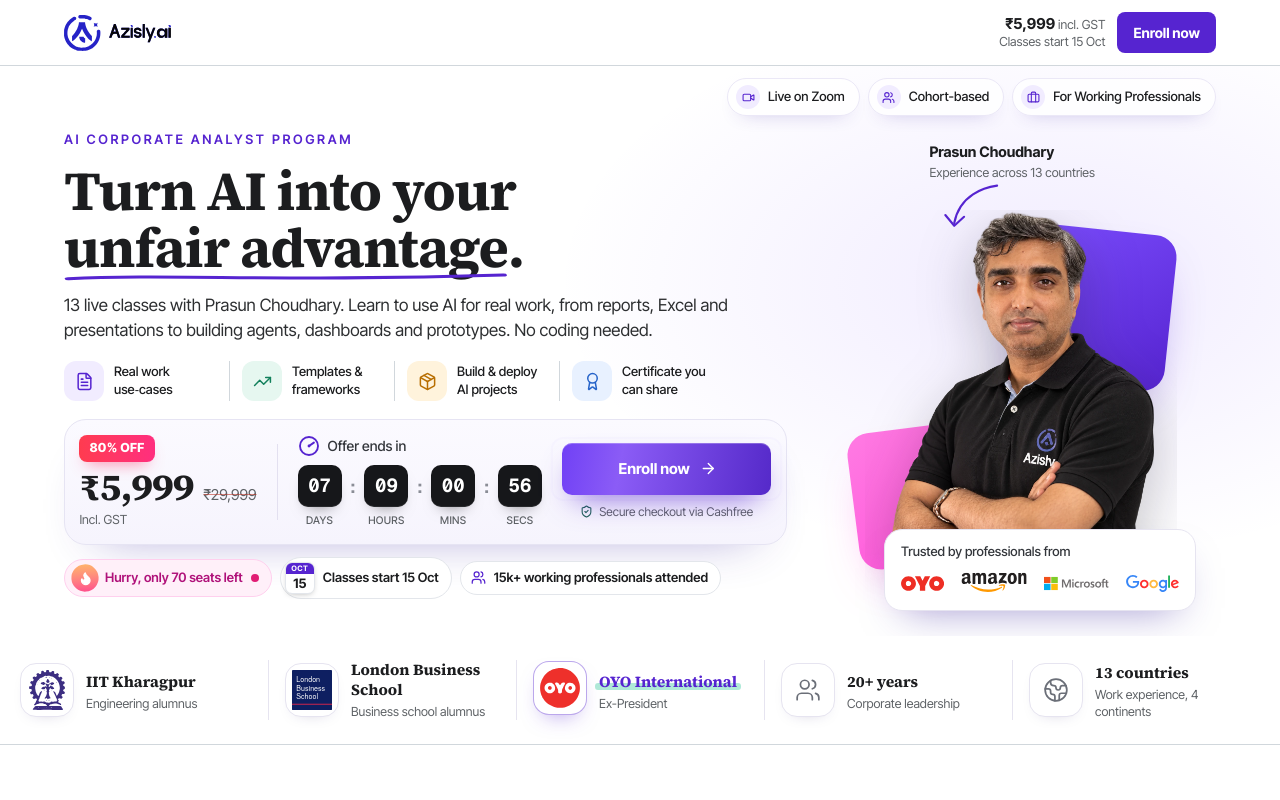
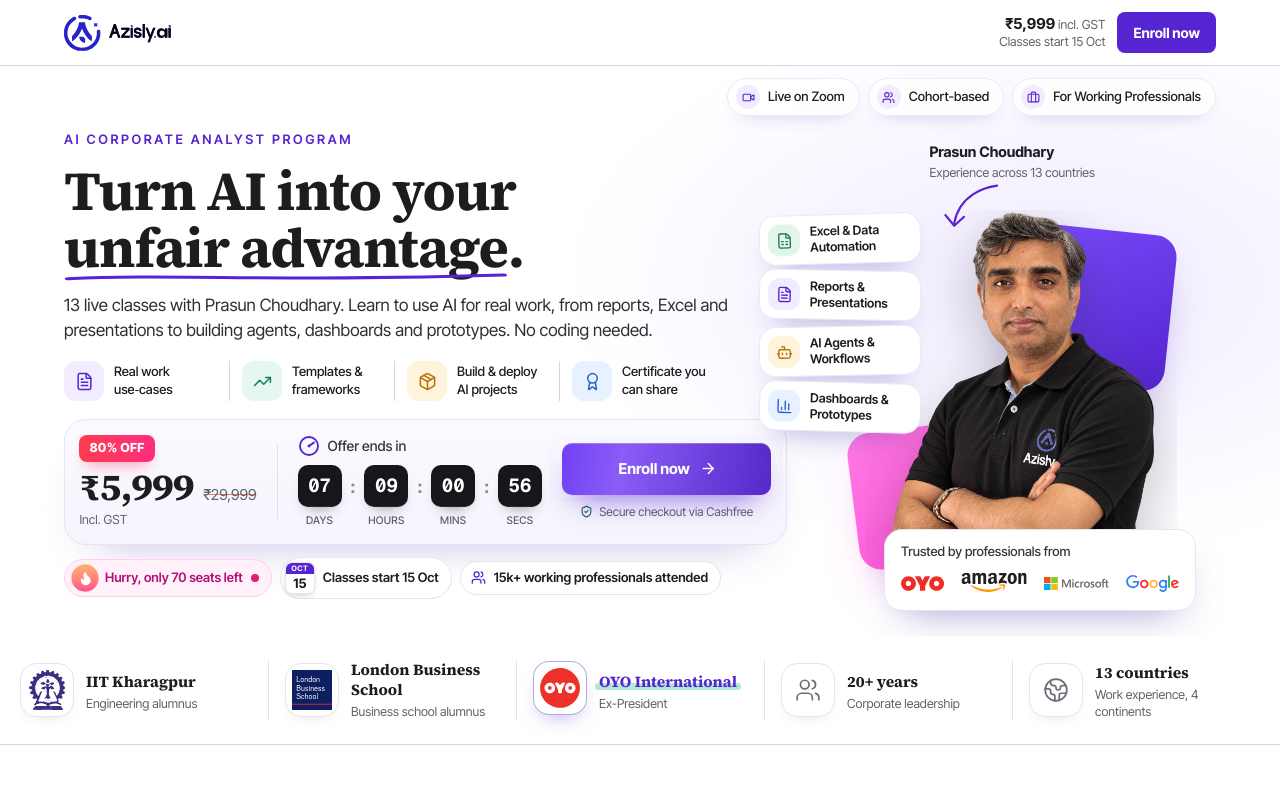
Before and after one commit to katkarpranav2004/azisly-course-landing, a Next.js app: page /corporate in a window 1280 px wide. Shown: the top 800 px of the page. Built offline with nearby package versions, Linux system fonts and the light colour scheme; a web font is replaced by a local one.

Commit message:
Corporate hero: keep the topic cards on every screen height; anchor them beside the photo

```diff
--- a/src/app/globals.css
+++ b/src/app/globals.css
@@ -565,10 +565,3 @@
     transition: none !important;
   }
 }
-
-/* Very short desktop windows have no room for the floating topic cards beside the photo, so they step aside. */
-@media (max-height: 839px) {
-  .tag-cards {
-    display: none !important;
-  }
-}
--- a/src/components/course/HeroStudio.tsx
+++ b/src/components/course/HeroStudio.tsx
@@ -251,7 +251,7 @@
 function TagCards({ items }: { items: NonNullable<ReturnType<typeof useStudio>["copy"]["hero"]["tags"]> }) {
   const tilt = [-1.5, 1, -1, 1.5];
   return (
-    <ul className="tag-cards absolute -left-[28%] top-[1%] z-10 hidden w-[162px] flex-col gap-1.5 xl:flex">
+    <ul className="absolute -left-[106px] top-[1%] z-10 hidden w-[162px] flex-col gap-1.5 xl:flex">
       {items.map((t, i) => {
         const { Icon, tint } = TAG_ICONS[t.icon];
         return (
```
